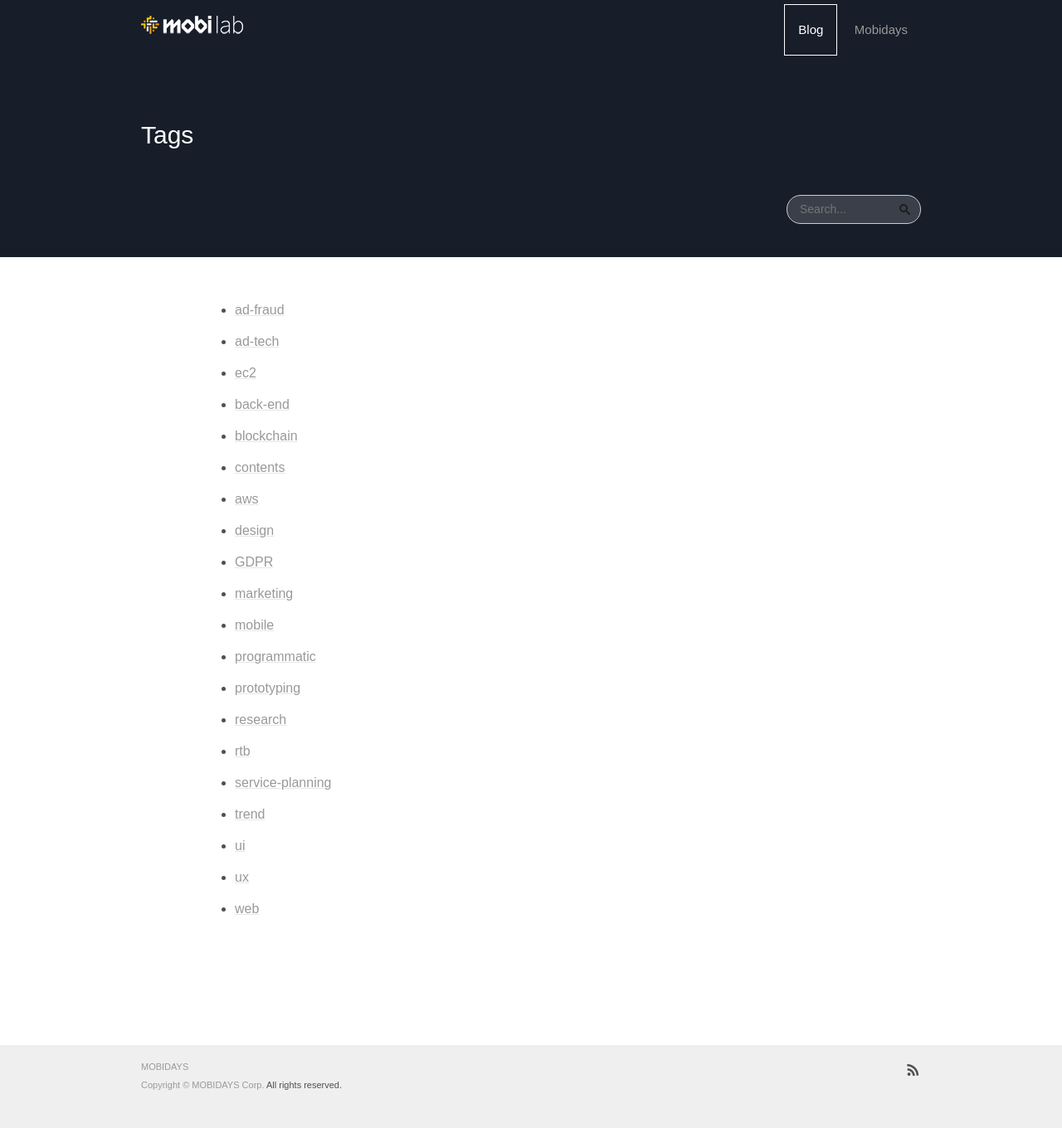
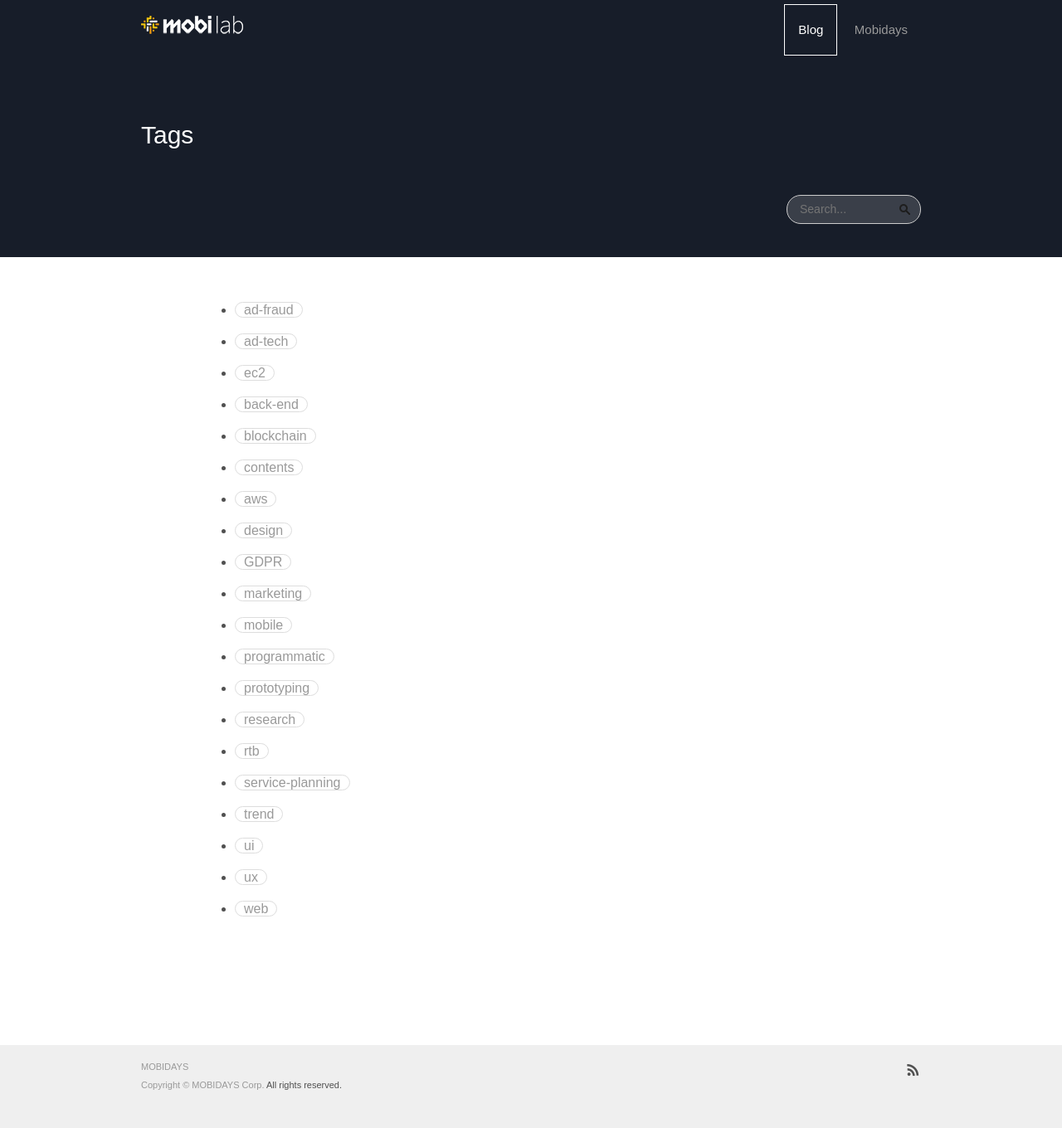
Before and after one commit to mobidays-dev/mobilab, a Jekyll site: the page built from tags.md, in a window 1280 px wide. Shown: the whole page at 83% size. Built offline with Jekyll 4.4.1, drawn with Linux system fonts in a browser that asks for light colours; comment, search, counter and statistics services are not loaded.

Commit message:
tag design change

```diff
--- a/assets/css/screen.css
+++ b/assets/css/screen.css
@@ -1019,8 +1019,11 @@ body.page-template #navbar {
 }
 
 #post-content a {
-    text-decoration: underline;
+    text-decoration: none;
     text-decoration-color: #e6e6e6;
+    padding:0 10px;
+    border-radius: 50px;
+    border: 1px solid #ddd;
 }
 
 #post-content > *:first-child {
```
Also changed, not shown: 1 other file.
